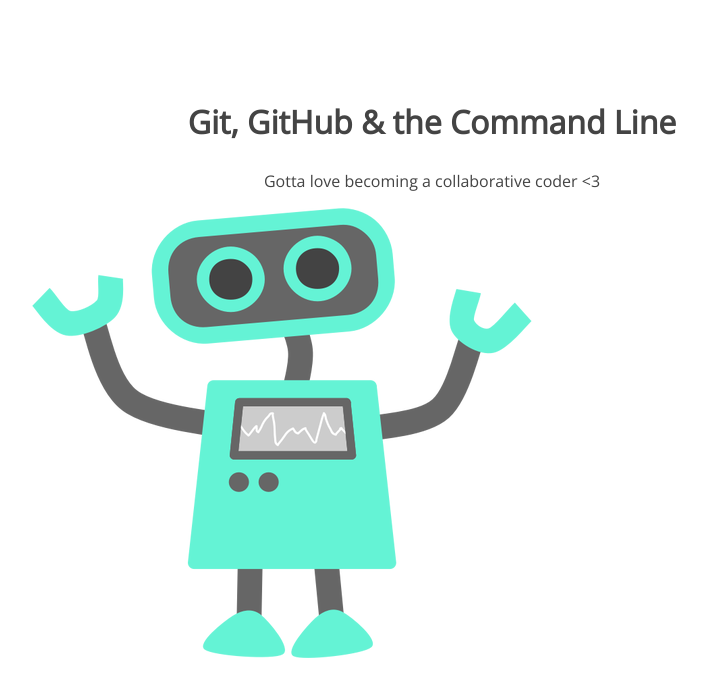
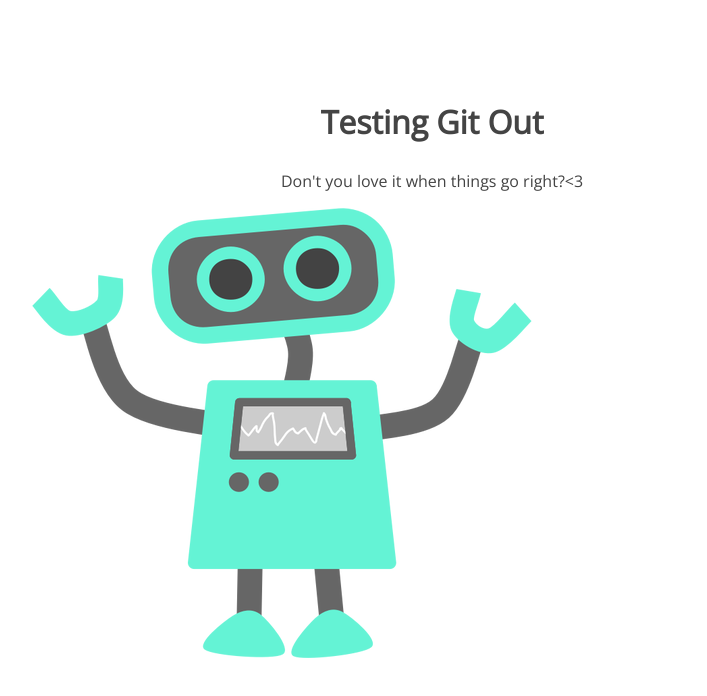
Before and after one commit to seaniemarie/105-project, a plain HTML site: page index.html in a window 1280 px wide. Shown: the whole page, without its empty margins (208-915 px from the left). Drawn offline with nearby package versions, Linux system fonts and the light colour scheme.

Commit message:
copy change

```diff
--- a/index.html
+++ b/index.html
@@ -8,8 +8,8 @@
 </head>
 <body>
 	<section>
-		<h1>Git, GitHub & the Command Line</h1>
-		<p>Gotta love becoming a collaborative coder <3</p>
+		<h1>Testing Git Out</h1>
+		<p>Don't you love it when things go right?<3</p>
 		<img src="img/happy-blue-robot.png">
 	</section>
 </body>
```
